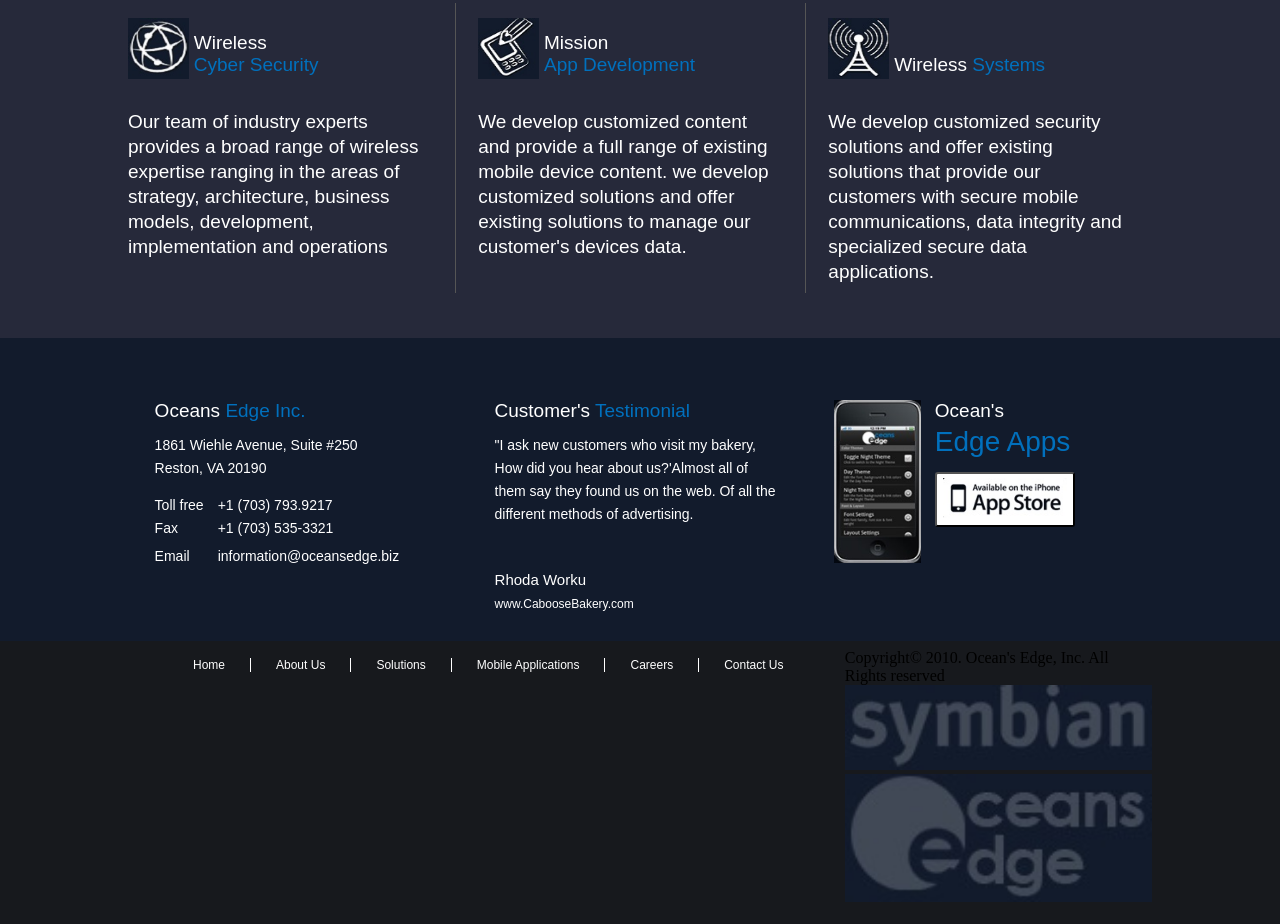
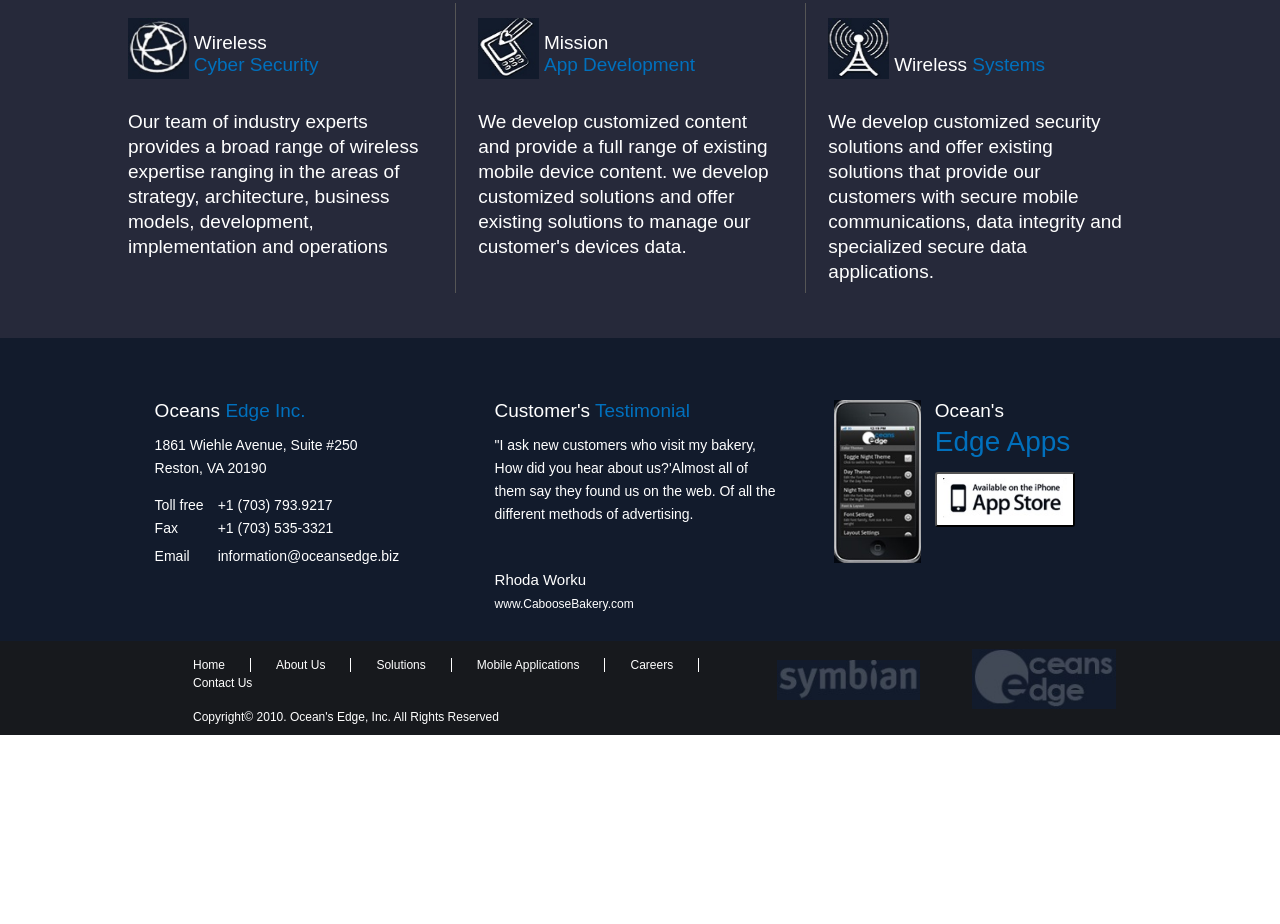
Before and after one commit to KamrulHasan05/1st_project, a plain HTML site: page index.html in a window 1280 px wide. Shown: the part 660-1584 px from the top of the page. After the commit the page ends 1395 px from the top, so only its background shows below. Drawn offline with Linux system fonts and the light colour scheme.

Commit message:
Update style.css

```diff
--- a/css/style.css
+++ b/css/style.css
@@ -113,7 +113,7 @@ header{
 .single{
     padding: 15px 2.2%;
     width: 29.7%;
-    border-right: 1px outset darkgray;
+    border-right: 1px outset #a9a9a9;
     float: left;
 }
 .single:first-child{
@@ -273,15 +273,20 @@ header{
 /*contact end*/
 /*footer start*/
 footer{
-	padding: 8px 0 18px;
-	background-color: #17191d;
+    padding: 8px 0 10px;
+    background-color: #17191d;
+}
+.f_left{
+	width: 61%;
+	float: left;
+
 }
 .f_menu{
-	width: 70%;
-	float: left;
+	margin-top: 6px;
+
 }
 .f_menu ul{
-	margin-top: 6px;
+	margin-top: 0px;
 	overflow: hidden;
 }
 .f_menu ul li{
@@ -306,35 +311,26 @@ footer{
 .f_menu ul li a:hover{
 	color: #0170BD;
 }
-.f_menu span{
+.f_left span{
     font-family: sans-serif;
     font-size: 12px;
     font-weight: 400;
-    color: white;
+    color: #fff;
     text-transform: capitalize;
     display: inline-block;
-    padding: 0px 60px;
+    padding: 0px 65px;
 }
 .f_right{
-	width: 30%;
-	float: right;
-}
-.f_img{
-	overflow: hidden;
+	width: 39%;
+	float: left;
+	display: block;
 }
 .f_right img{
-	width: 100%;
+	width: 36%;
+	display: inline-block;
+	padding: 0 6%;
 }
-.img_l{
-	padding: 20px 10px;
-	width: 40%;
-	float: left;
+.f_right img:first-child{
+	margin-bottom: 9px;
 }
-.img_2{
-    padding: 8px 10px;
-    width: 40%;
-	float: left;
-}
-
-
 /*footer end*/
```
